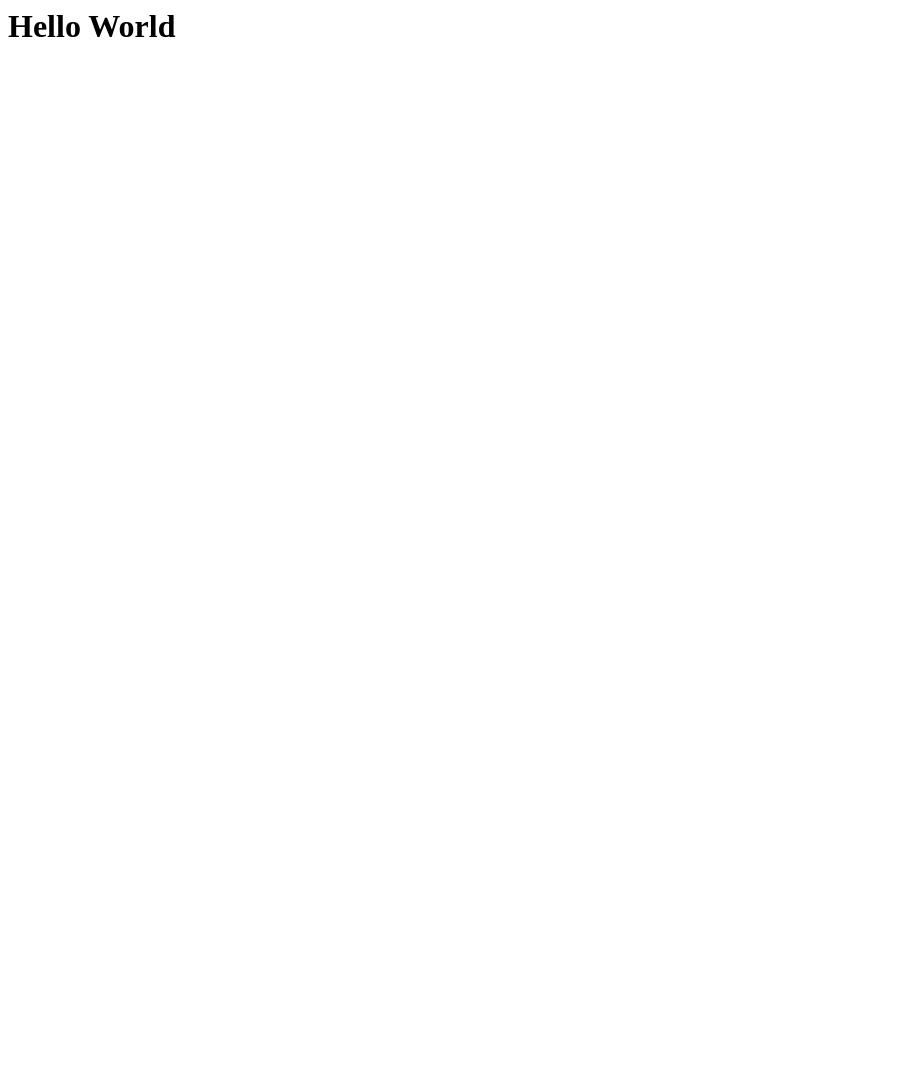
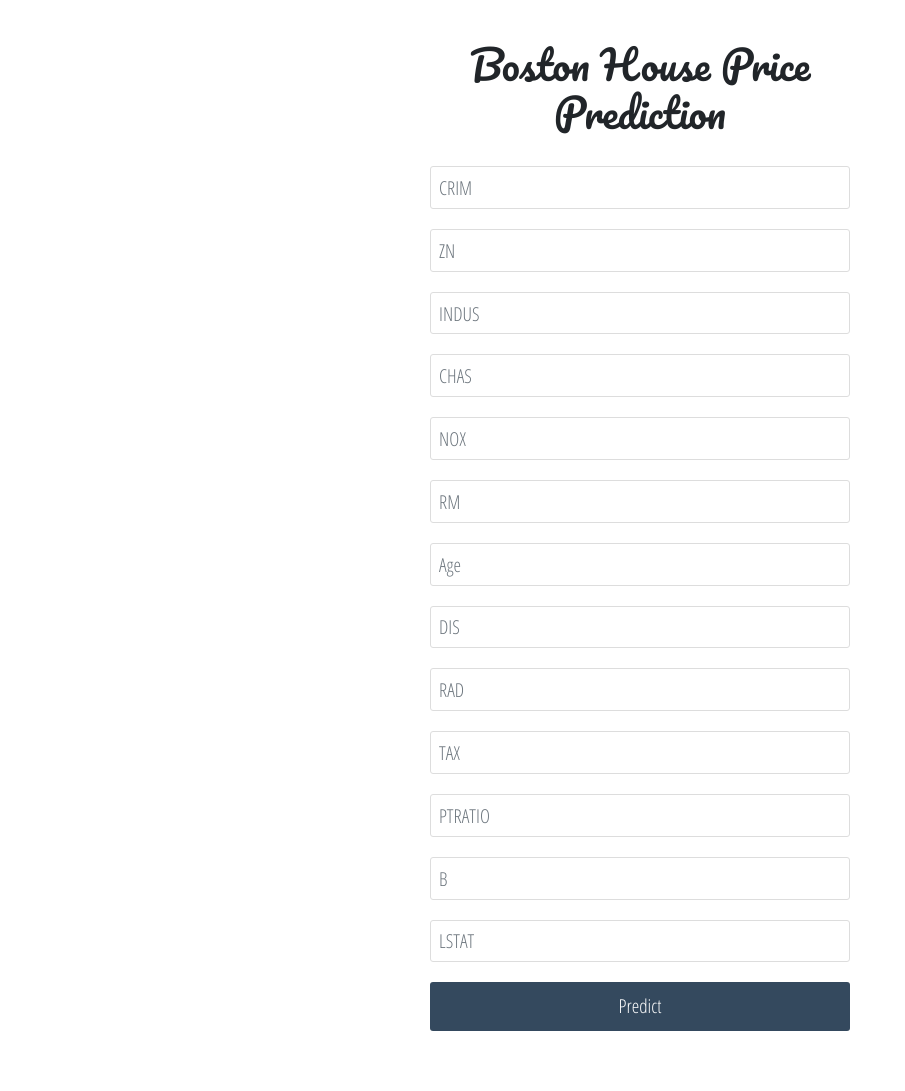
Before and after one commit to KARISHRAM/bostonhousepricing, a Flask app: page / in a window 1280 px wide. Before the commit the part shown is almost empty. Shown: the whole page, without its empty margins (0-905 px from the left). Before the commit the page ends 37 px from the top, so only its background shows below. Run offline with Flask 3, Linux system fonts and the light colour scheme; parts of the project's set-up code (start-up, migrations or seed data) failed here and were passed over; some libraries are stand-ins or nearby versions.

Commit message:
changed homepage

```diff
--- a/templates/home.html
+++ b/templates/home.html
@@ -1 +1,113 @@
-<h1> Hello World </h1>
+<!DOCTYPE html>
+<html>
+
+<head>
+  <meta charset="UTF-8">
+  <title>ML API</title>
+  <link rel="stylesheet" href="https://stackpath.bootstrapcdn.com/bootstrap/4.5.2/css/bootstrap.min.css">
+  <link href='https://fonts.googleapis.com/css?family=Pacifico' rel='stylesheet' type='text/css'>
+  <link href='https://fonts.googleapis.com/css?family=Arimo' rel='stylesheet' type='text/css'>
+  <link href='https://fonts.googleapis.com/css?family=Hind:300' rel='stylesheet' type='text/css'>
+  <link href='https://fonts.googleapis.com/css?family=Open+Sans+Condensed:300' rel='stylesheet' type='text/css'>
+  <style>
+    body {
+      font-family: 'Open Sans Condensed', sans-serif;
+    }
+
+    .container {
+      max-width: 500px;
+      margin: 0 auto;
+      padding: 40px;
+    }
+
+    .logo {
+      font-family: 'Pacifico', cursive;
+      font-size: 2.5em;
+      text-align: center;
+      margin-bottom: 30px;
+    }
+
+    .form-group {
+      margin-bottom: 20px;
+    }
+
+    .form-group input {
+      width: 100%;
+      border: 1px solid #ddd;
+      border-radius: 3px;
+      padding: 8px;
+      font-size: 1.2em;
+    }
+
+    .btn-primary {
+      background-color: #34495e;
+      border: 0;
+      border-radius: 3px;
+      padding: 10px;
+      width: 100%;
+      font-size: 1.2em;
+    }
+
+    .prediction-text {
+      font-family: 'Arimo', sans-serif;
+      font-size: 1.2em;
+      margin-top: 20px;
+      text-align: center;
+    }
+  </style>
+</head>
+
+<body>
+  <div class="container">
+    <h1 class="logo">Boston House Price Prediction</h1>
+    <form action="{{ url_for('predict') }}" method="post">
+      <div class="form-group">
+        <input type="text" class="form-control" name="CRIM" placeholder="CRIM" required>
+      </div>
+      <div class="form-group">
+        <input type="text" class="form-control" name="ZN" placeholder="ZN" required>
+      </div>
+      <div class="form-group">
+        <input type="text" class="form-control" name="INDUS" placeholder="INDUS" required>
+      </div>
+      <div class="form-group">
+        <input type="text" class="form-control" name="CHAS" placeholder="CHAS" required>
+      </div>
+      <div class="form-group">
+        <input type="text" class="form-control" name="NOX" placeholder="NOX" required>
+      </div>
+      <div class="form-group">
+        <input type="text" class="form-control" name="RM" placeholder="RM" required>
+      </div>
+      <div class="form-group">
+        <input type="text" class="form-control" name="Age" placeholder="Age" required>
+      </div>
+      <div class="form-group">
+        <input type="text" class="form-control" name="DIS" placeholder="DIS" required>
+      </div>
+      <div class="form-group">
+        <input type="text" class="form-control" name="RAD" placeholder="RAD" required>
+      </div>
+      <div class="form-group">
+        <input type="text" class="form-control" name="TAX" placeholder="TAX" required>
+      </div>
+      <div class="form-group">
+        <input type="text" class="form-control" name="PTRATIO" placeholder="PTRATIO" required>
+      </div>
+      <div class="form-group">
+        <input type="text" class="form-control" name="B" placeholder="B" required>
+      </div>
+      <div class="form-group">
+        <input type="text" class="form-control" name="LSTAT" placeholder="LSTAT" required>
+      </div>
+      <button type="submit" class="btn btn-primary btn-lg">Predict</button>
+    </form>
+    <div class="prediction-text">
+      {% if prediction_text %}
+      The House price prediction is {{ prediction_text }}
+      {% endif %}
+    </div>
+  </div>
+</body>
+
+</html>
```
Also changed, not shown: templates/home.css (added, +42 -0 lines), 1 other file.
